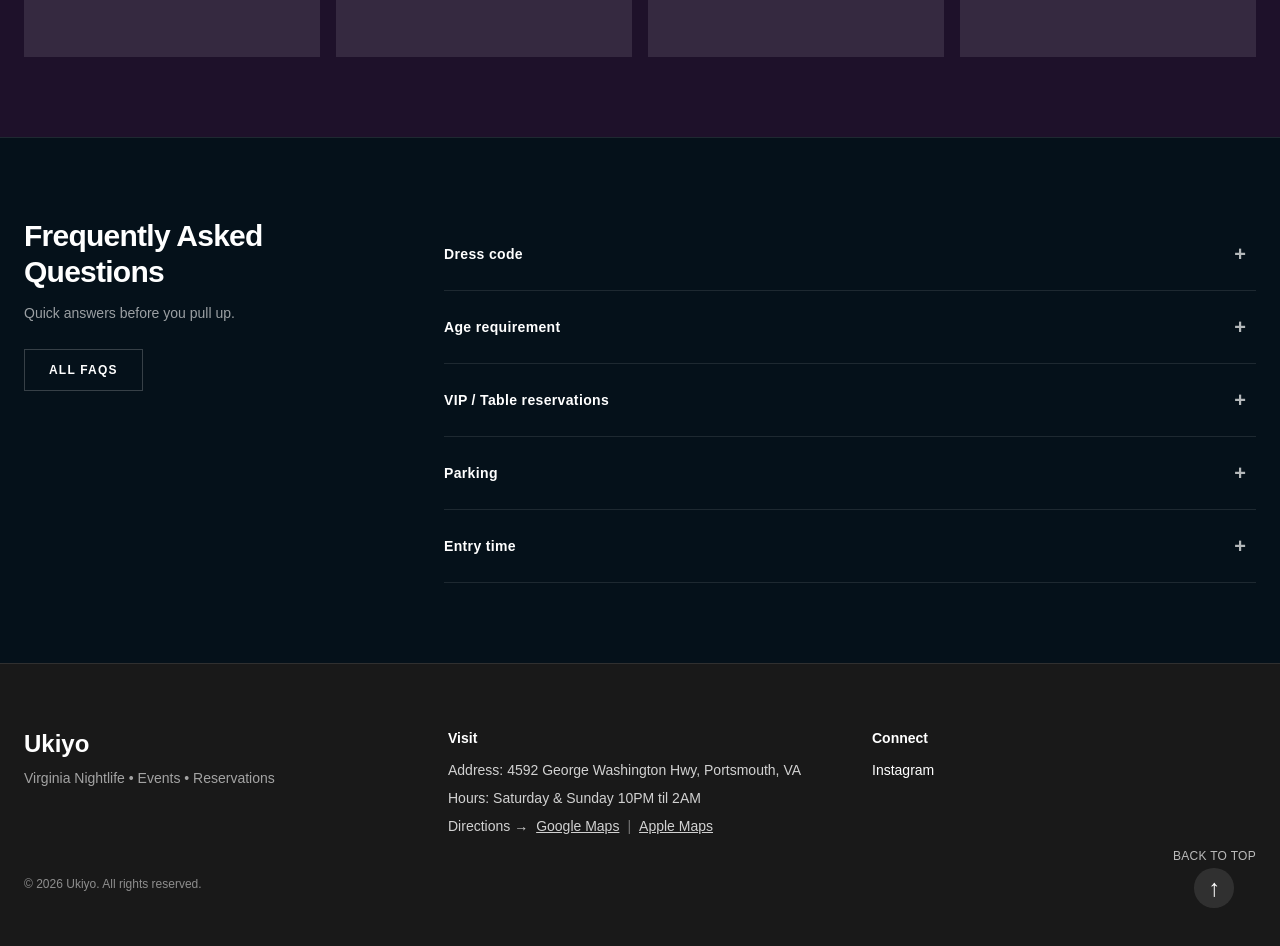
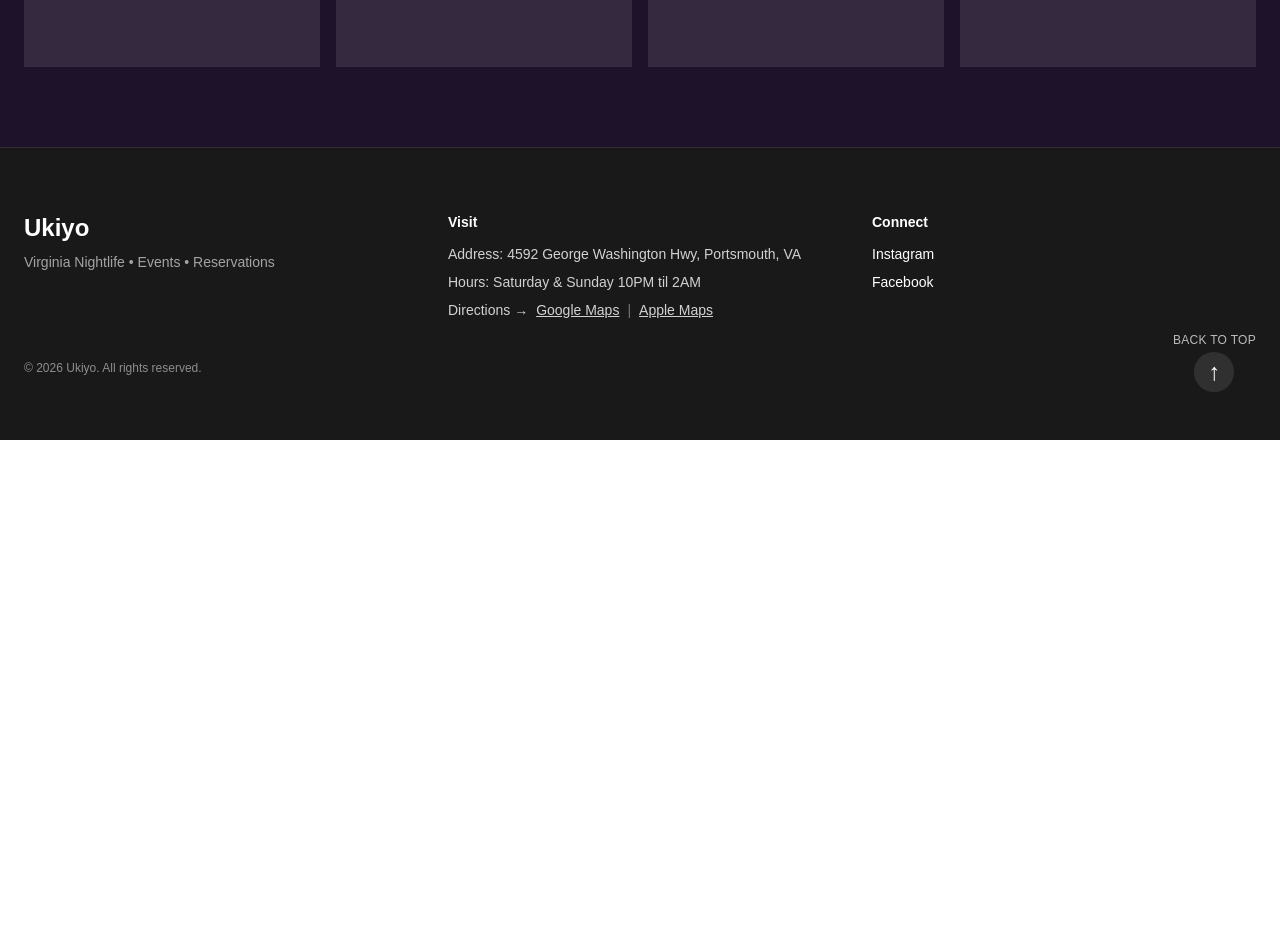
Before and after one commit to demetriusvharvey/Ukiyo-Website, a Next.js app: page / in a window 1280 px wide. Shown: the part 2000-2946 px from the top of the page. After the commit the page ends 2440 px from the top, so only its background shows below. Built offline with nearby package versions, Linux system fonts and the light colour scheme; a web font is replaced by a local one.

Commit message:
hover functionality for events + added fb to connect section

```diff
--- a/src/app/layout.tsx
+++ b/src/app/layout.tsx
@@ -26,6 +26,7 @@ export default function RootLayout({
   children: React.ReactNode;
 }) {
   const INSTAGRAM_URL = "https://www.instagram.com/ukiyo_virginia/";
+  const FACEBOOK_URL = "https://www.facebook.com/UkiyoVa/";
 
   const GOOGLE_MAPS_URL =
     "https://www.google.com/maps/dir/?api=1&destination=4592+George+Washington+Hwy,+Portsmouth,+VA";
@@ -59,9 +60,7 @@ export default function RootLayout({
         <header className="fixed left-0 right-0 top-0 z-50 border-b border-white/10 bg-black/80 backdrop-blur">
           <div className="mx-auto flex max-w-7xl items-center justify-between px-6 py-4">
             <Link href="/" className="text-left">
-              <div className="text-3xl font-semibold tracking-wide">
-                Ukiyo
-              </div>
+              <div className="text-3xl font-semibold tracking-wide">Ukiyo</div>
               <div className="mt-1 text-[12px] uppercase tracking-[0.35em] text-white/80">
                 Virginia
               </div>
@@ -84,7 +83,6 @@ export default function RootLayout({
 
         {/* ================= FOOTER ================= */}
         <footer className="border-t border-white/10 bg-black/90">
-          {/* ⬇️ Center wrapper */}
           <div className="flex justify-center">
             <div className="relative w-full max-w-7xl px-6 py-16">
               <div className="grid gap-10 md:grid-cols-3">
@@ -101,9 +99,7 @@ export default function RootLayout({
                     <div>
                       Address: 4592 George Washington Hwy, Portsmouth, VA
                     </div>
-                    <div>
-                      Hours: Saturday & Sunday 10PM til 2AM
-                    </div>
+                    <div>Hours: Saturday & Sunday 10PM til 2AM</div>
 
                     <div className="flex items-center gap-2">
                       <span>Directions →</span>
@@ -135,14 +131,23 @@ export default function RootLayout({
                       href={INSTAGRAM_URL}
                       target="_blank"
                       rel="noreferrer"
+                      className="block hover:underline"
                     >
                       Instagram
+                    </a>
+                    <a
+                      href={FACEBOOK_URL}
+                      target="_blank"
+                      rel="noreferrer"
+                      className="block hover:underline"
+                    >
+                      Facebook
                     </a>
                   </div>
                 </div>
               </div>
 
-              {/* Back to Top — now centered relative to footer container */}
+              {/* Back to Top */}
               <div className="absolute right-6 bottom-12 flex flex-col items-center">
                 <span className="mb-1 text-xs uppercase tracking-wide text-white/70">
                   Back to Top
--- a/src/app/page.tsx
+++ b/src/app/page.tsx
@@ -25,37 +25,13 @@ export default function Home() {
     { date: "SAT • FEB 21", title: "Event Name", link: EVENTBRITE_LISTING },
   ];
 
-  const faqs = [
-    {
-      q: "Dress code",
-      a: "Upscale nightlife attire recommended. No athletic wear, beachwear, or excessively casual outfits.",
-    },
-    {
-      q: "Age requirement",
-      a: "21+ with valid government-issued ID required for entry.",
-    },
-    {
-      q: "VIP / Table reservations",
-      a: "Reserve VIP seating and tables on the Reservations page. Availability varies by event.",
-    },
-    {
-      q: "Parking",
-      a: "Street and nearby lot parking available. Please plan ahead for peak nights.",
-    },
-    {
-      q: "Entry time",
-      a: "Doors typically open at 10PM. Event times may vary—check the event listing for details.",
-    },
-  ];
-
   const [openIndex, setOpenIndex] = useState<number | null>(null);
 
   return (
     <main className="min-h-screen bg-transparent text-white">
-      {/* ================= HERO (FULL WIDTH, 3 IMAGES) ================= */}
+      {/* ================= HERO ================= */}
       <section className="w-screen overflow-hidden bg-black">
         <div className="grid h-[65vh] grid-cols-3">
-          {/* LEFT */}
           <div className="relative">
             <img
               src="/moneyshot2.png"
@@ -63,8 +39,6 @@ export default function Home() {
               className="absolute inset-0 h-full w-full object-cover"
             />
           </div>
-
-          {/* MIDDLE */}
           <div className="relative">
             <img
               src="/moneyshot3.png"
@@ -72,8 +46,6 @@ export default function Home() {
               className="absolute inset-0 h-full w-full object-cover"
             />
           </div>
-
-          {/* RIGHT */}
           <div className="relative">
             <img
               src="/moneyshot.png"
@@ -84,7 +56,7 @@ export default function Home() {
         </div>
       </section>
 
-      {/* ================= EVENTS BAND (keep transparent so water shows) ================= */}
+      {/* ================= EVENTS BAND ================= */}
       <section id="events" className="pt-20 pb-16 font-[var(--font-inter)]">
         <div className="relative mx-auto max-w-7xl px-6">
           <Swiper
@@ -101,14 +73,12 @@ export default function Home() {
                   href={event.link}
                   target="_blank"
                   rel="noreferrer"
-                  className="block transition hover:brightness-105"
+                  className="group block transition hover:brightness-105"
                 >
-                  {/* Flyer */}
                   <div className="h-[360px] w-full bg-white/10 flex items-center justify-center text-xs uppercase tracking-widest text-white/40">
                     Event Flyer
                   </div>
 
-                  {/* Date + Title */}
                   <div className="bg-black p-4 flex items-center gap-3">
                     <div className="text-xs font-bold uppercase tracking-widest">
                       {event.date}
@@ -118,33 +88,33 @@ export default function Home() {
                       {event.title}
                     </div>
                   </div>
+
+                  {/* wipe glow */}
+                  <div className="relative h-[2px] w-full overflow-hidden bg-purple-500/70 shadow-[0_0_18px_rgba(168,85,247,0.95)]">
+                    <span className="absolute inset-0 origin-left scale-x-0 bg-black transition-transform duration-500 ease-out group-hover:scale-x-100" />
+                  </div>
                 </a>
               </SwiperSlide>
             ))}
           </Swiper>
         </div>
 
-        <div className="mt-6 flex justify-center px-6">
+        {/* EVENT CALENDAR BUTTON */}
+        <div className="mt-8 flex justify-center px-6">
           <Link
             href="/calendar"
-            className="border border-white/20 px-10 py-4 text-sm font-semibold uppercase tracking-widest transition hover:bg-white/10"
+            className="relative bg-black px-12 py-4 text-sm font-semibold uppercase tracking-widest border border-purple-500 text-white transition-all duration-300 shadow-[0_0_18px_rgba(168,85,247,0.7)] hover:bg-purple-600 hover:shadow-[0_0_32px_rgba(168,85,247,1)]"
           >
             Event Calendar
           </Link>
         </div>
       </section>
 
-      {/* ================= INSTAGRAM BAND (back) ================= */}
+      {/* ================= INSTAGRAM (RESTORED) ================= */}
       <section
         id="instagram"
         className="px-6 py-20 font-[var(--font-inter)] bg-[#12051F]/95"
       >
-
-
-
-
-
-
         <div className="mx-auto max-w-7xl text-center">
           <a
             href={INSTAGRAM_URL}
@@ -165,8 +135,11 @@ export default function Home() {
             <span>Follow us on Instagram</span>
           </a>
 
-          <p className="mt-2 text-white/60">Tap any tile to view @ukiyo_virginia</p>
+          <p className="mt-2 text-white/60">
+            Tap any tile to view @ukiyo_virginia
+          </p>
 
+          {/* Instagram Post Placeholders */}
           <div className="mt-10 grid grid-cols-2 gap-4 sm:grid-cols-4">
             {Array.from({ length: 8 }).map((_, i) => (
               <a
@@ -174,7 +147,7 @@ export default function Home() {
                 href={INSTAGRAM_URL}
                 target="_blank"
                 rel="noreferrer"
-                className="flex aspect-square items-center justify-center bg-white/10 text-xs uppercase tracking-widest text-white/40 hover:bg-white/20"
+                className="flex aspect-square items-center justify-center bg-white/10 text-xs uppercase tracking-widest text-white/40 hover:bg-white/20 transition"
               >
                 Post
               </a>
@@ -182,66 +155,6 @@ export default function Home() {
           </div>
         </div>
       </section>
-
-      {/* ================= FAQ BAND ================= */}
-      <section
-        id="faqs"
-        className="border-t border-white/10 bg-[#05111A] px-6 py-20 font-[var(--font-inter)]"
-      >
-        <div className="mx-auto max-w-7xl">
-          <div className="grid gap-10 lg:grid-cols-[380px_1fr] lg:items-start">
-            <div className="lg:sticky lg:top-24">
-              <h2 className="text-3xl font-semibold tracking-tight">
-                Frequently Asked Questions
-              </h2>
-              <p className="mt-3 max-w-sm text-sm leading-relaxed text-white/60">
-                Quick answers before you pull up.
-              </p>
-
-              <div className="mt-6">
-                <Link
-                  href="/faqs"
-                  className="inline-flex items-center justify-center border border-white/20 px-6 py-3 text-xs font-semibold uppercase tracking-widest transition hover:bg-white/10"
-                >
-                  All FAQs
-                </Link>
-              </div>
-            </div>
-
-            <div>
-              {faqs.map((item, idx) => {
-                const isOpen = openIndex === idx;
-
-                return (
-                  <div key={item.q} className="border-b border-white/10 py-5">
-                    <button
-                      type="button"
-                      onClick={() => setOpenIndex(isOpen ? null : idx)}
-                      className="flex w-full items-center gap-6 text-left text-sm font-semibold"
-                      aria-expanded={isOpen}
-                    >
-                      <span className="tracking-wide">{item.q}</span>
-                      <span
-                        className={`ml-auto flex h-8 w-8 items-center justify-center text-xl text-white/70 transition ${isOpen ? "rotate-45" : ""
-                          }`}
-                        aria-hidden="true"
-                      >
-                        +
-                      </span>
-                    </button>
-
-                    {isOpen && (
-                      <div className="mt-3 max-w-2xl text-sm leading-relaxed text-white/60">
-                        {item.a}
-                      </div>
-                    )}
-                  </div>
-                );
-              })}
-            </div>
-          </div>
-        </div>
-      </section>
     </main>
   );
 }
```
Also changed, not shown: src/app/calendar/page.tsx (+16 -2 lines).
